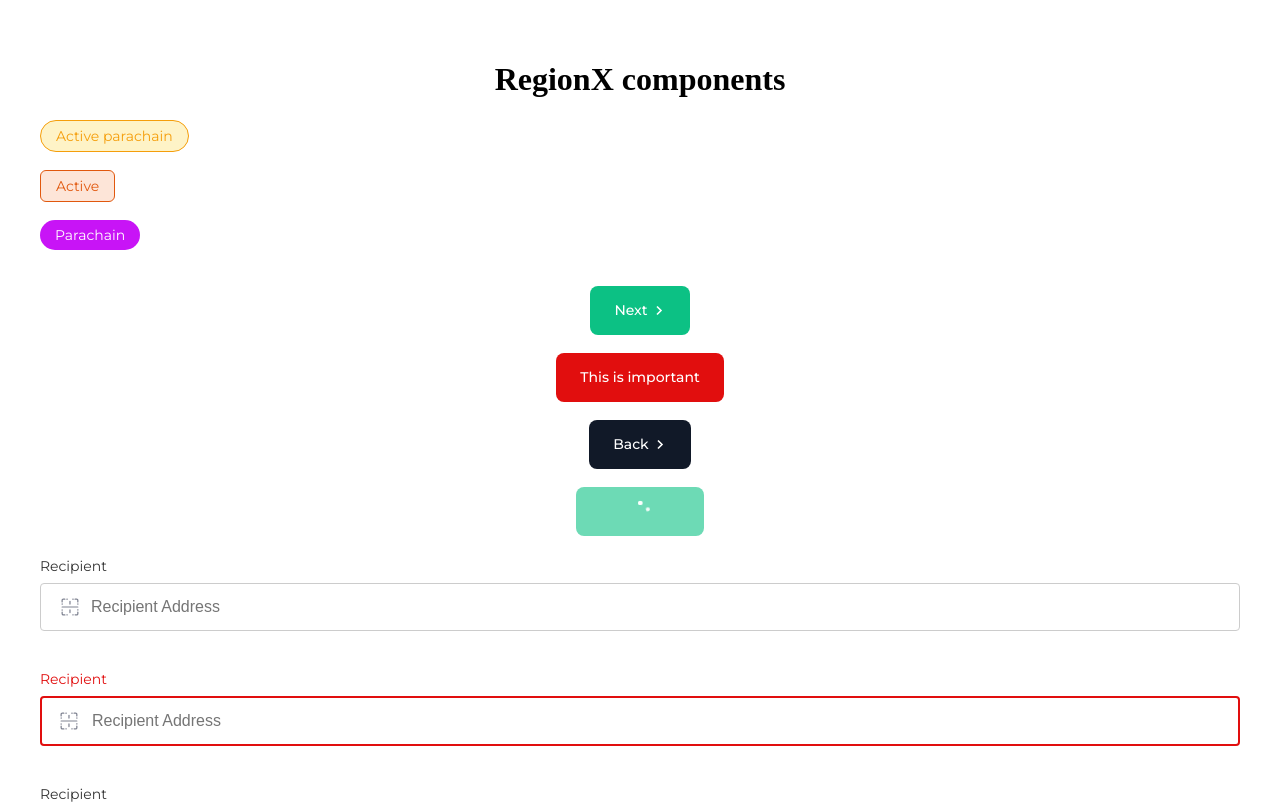
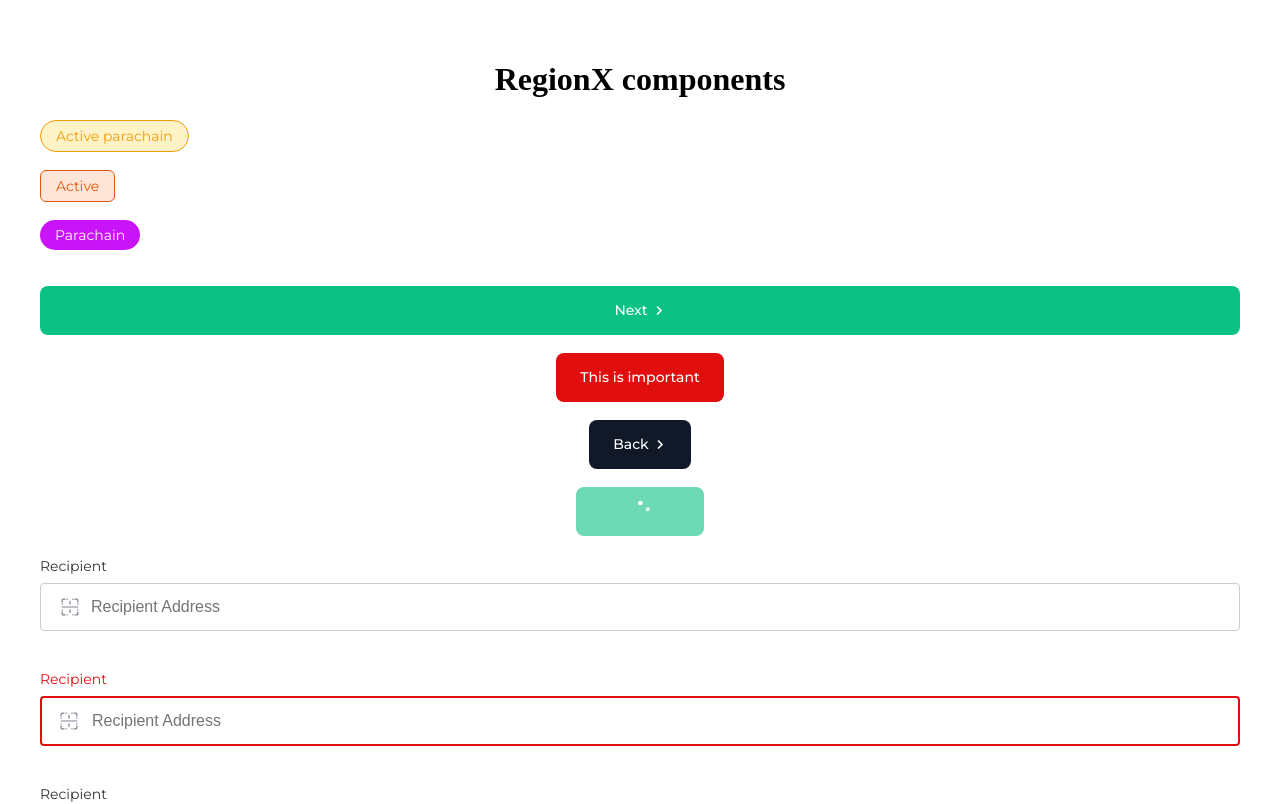
Before and after one commit to RegionX-Labs/RegionX-Components, a React (Vite) app: page / in a window 1280 px wide. Shown: the top 804 px of the page. Built offline with nearby package versions, Linux system fonts and the light colour scheme.

Commit message:
button fullwidth & color options

```diff
--- a/package.json
+++ b/package.json
@@ -1,6 +1,6 @@
 {
   "name": "@region-x/components",
-  "version": "0.1.1",
+  "version": "0.1.4",
   "type": "module",
   "main": "dist/index.js",
   "module": "dist/index.es.js",
--- a/src/App.tsx
+++ b/src/App.tsx
@@ -142,10 +142,10 @@
       <br />
       <LabelCard label='Active' variant='transparent' color='orangeDark' />
       <br />
-      <LabelCard label='Parachain' variant='primary'color='pinkDark' pillStyle={true}/>
+      <LabelCard label='Parachain' variant='primary' color='pinkDark' pillStyle={true}/>
       <br />
       <br />
-      <Button onClick={() => console.log('Arrow button clicked')} rightIcon={<img src={ArrowIcon} alt="Arrow" />}>
+      <Button fullWidth={true} onClick={() => console.log('Arrow button clicked')} rightIcon={<img src={ArrowIcon} alt="Arrow" />}>
         Next
       </Button>
       <br />
--- a/src/components/Button/Button.module.scss
+++ b/src/components/Button/Button.module.scss
@@ -15,6 +15,7 @@
   text-decoration: none;
   cursor: pointer;
   display: inline-flex;
+  justify-content: center;
   align-items: center;
   transform: scale(1);
   transition: all 0.2s linear;
--- a/src/components/Button/Button.tsx
+++ b/src/components/Button/Button.tsx
@@ -1,6 +1,9 @@
 // src/components/Button/Button.tsx
 import React from 'react';
 import styles from './Button.module.scss';
+
+type MainColors = 'greenPrimary' | 'dark' | 'redDark';
+type ColorOptions = MainColors | (string & {});
 
 interface ButtonProps {
   type?: 'button' | 'submit' | 'reset' | 'link'; // Determines type of button
@@ -10,7 +13,8 @@
   href?: string; // If it's a link, this will be the URL
   disabled?: boolean; // Disable the button
   loading?: boolean; // A loading animation and disables the button.
-  color?: 'greenPrimary' | 'dark' | 'redDark' | 'gray3';
+  color?: ColorOptions; // Background color
+  fullWidth?: boolean, // 100% button width
   children: React.ReactNode; // Button content (label)
   rightIcon?: React.ReactElement; // Right icon as React component (e.g., SearchIcon)
 }
@@ -23,6 +27,7 @@
   error = false,
   href,
   disabled = false,
+  fullWidth = false,
   loading = false,
   children,
   rightIcon,
@@ -37,8 +42,10 @@
         className={buttonClass}
         style={{
           pointerEvents: disabled ? 'none' : 'auto',
-          '--button-color': `var(--${color})`
-        } as React.CSSProperties}>
+          '--button-color': `var(--${color})`,
+          width: fullWidth ? '100%' : 'inherent'
+        } as React.CSSProperties}
+      >
         {children}
         {rightIcon && <span className={styles["buttonWrapper-icon-right"]}>{rightIcon}</span>}
       </a>
@@ -53,7 +60,8 @@
       className={buttonClass}
       style={{
         pointerEvents: disabled || loading ? 'none' : 'auto',
-        '--button-color': `var(--${color})`
+        '--button-color': `var(--${color})`,
+        width: fullWidth ? '100%' : 'inherent',
       } as React.CSSProperties}
     >
       {loading &&
```
